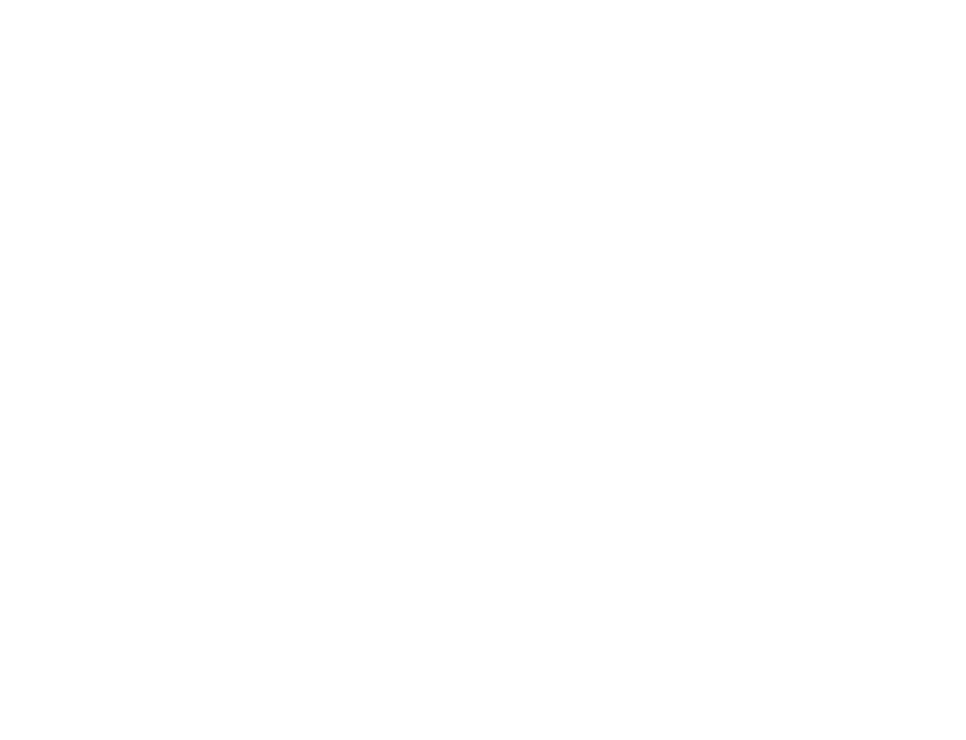
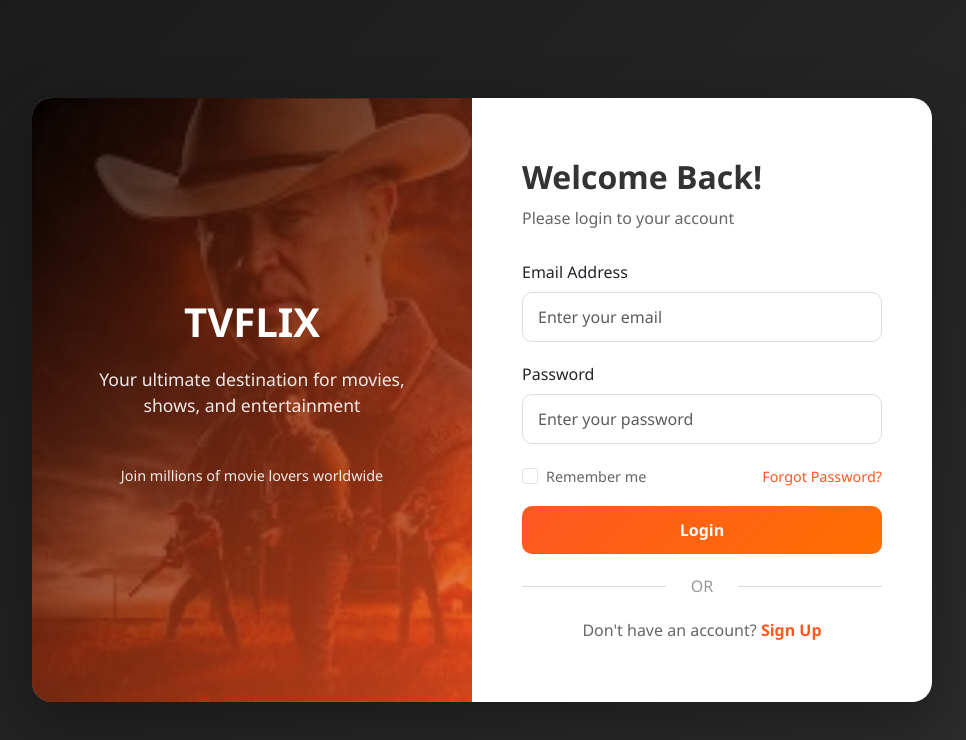
Before and after one commit to PaOneX/TVFlix, a plain HTML site: page components/login/login.html in a window 1280 px wide. Shown: the whole page, without its empty margins (158-1124 px from the left). Drawn offline with nearby package versions, Linux system fonts and the light colour scheme.

Commit message:
design login page

```diff
--- a/components/login/login.html
+++ b/components/login/login.html
@@ -3,17 +3,57 @@
 <head>
     <meta charset="UTF-8">
     <meta name="viewport" content="width=device-width, initial-scale=1.0">
-    <title>Movie Site Hero Section</title>
+    <title>Login - Movie Site</title>
     <link href="https://cdn.jsdelivr.net/npm/bootstrap@5.3.0/dist/css/bootstrap.min.css" rel="stylesheet">
-    <style>
-
-    </style>
+    <link rel="stylesheet" href="../../css/login.css">
 </head>
 <body>
+    <div class="login-container">
+        <div class="login-left">
+            <h1>TVFLIX</h1>
+            <p>Your ultimate destination for movies, shows, and entertainment</p>
+            <p style="margin-top: 30px; font-size: 0.9rem;">Join millions of movie lovers worldwide</p>
+        </div>
+
+        <div class="login-right">
+            <h2>Welcome Back!</h2>
+            <p>Please login to your account</p>
+
+            <div>
+                <div class="mb-3">
+                    <label for="email" class="form-label">Email Address</label>
+                    <input type="email" class="form-control" id="email" placeholder="Enter your email" required>
+                </div>
+
+                <div class="mb-3">
+                    <label for="password" class="form-label">Password</label>
+                    <input type="password" class="form-control" id="password" placeholder="Enter your password" required>
+                </div>
+
+                <div class="d-flex justify-content-between align-items-center mb-3">
+                    <div class="form-check">
+                        <input class="form-check-input" type="checkbox" id="remember">
+                        <label class="form-check-label" for="remember">
+                            Remember me
+                        </label>
+                    </div>
+                    <a href="#" class="forgot-password">Forgot Password?</a>
+                </div>
+
+                <a href="../../index.html" style="text-decoration: none;">                <button class="btn btn-login">Login</button>
+</a>
+
+            </div>
+
+            <div class="divider">OR</div>
 
 
+            <div class="signup-link">
+                Don't have an account? <a href="#">Sign Up</a>
+            </div>
+        </div>
+    </div>
 
 
-    <script src="https://cdn.jsdelivr.net/npm/bootstrap@5.3.0/dist/js/bootstrap.bundle.min.js"></script>
 </body>
 </html>
--- /dev/null
+++ b/css/login.css
@@ -0,0 +1,202 @@
+  body {
+            background: linear-gradient(135deg, #1a1a1a 0%, #2d2d2d 100%);
+            min-height: 100vh;
+            display: flex;
+            align-items: center;
+            justify-content: center;
+            font-family: 'Segoe UI', Tahoma, Geneva, Verdana, sans-serif;
+        }
+
+        .login-container {
+            background: white;
+            border-radius: 20px;
+            box-shadow: 0 20px 60px rgba(0, 0, 0, 0.3);
+            overflow: hidden;
+            max-width: 900px;
+            width: 100%;
+            display: flex;
+        }
+
+        .login-left {
+            background: linear-gradient(135deg, rgba(0, 0, 0, 0.397) 0%, rgba(255, 86, 34, 0.26) 100%),
+                        url('../../img/home.jpeg');
+            background-size: cover;
+            background-position: center;
+            padding: 60px 40px;
+            color: white;
+            flex: 1;
+            display: flex;
+            flex-direction: column;
+            justify-content: center;
+            align-items: center;
+            text-align: center;
+            position: relative;
+        }
+
+        .login-left::before {
+            content: '';
+            position: absolute;
+            top: 0;
+            left: 0;
+            right: 0;
+            bottom: 0;
+            background: linear-gradient(135deg, rgba(0, 0, 0, 0.7) 0%, rgba(255, 87, 34, 0.7) 100%);
+            z-index: 1;
+        }
+
+        .login-left > * {
+            position: relative;
+            z-index: 2;
+        }
+
+        .login-left h1 {
+            font-size: 2.5rem;
+            font-weight: bold;
+            margin-bottom: 20px;
+        }
+
+        .login-left p {
+            font-size: 1.1rem;
+            opacity: 0.9;
+        }
+
+        .movie-icon {
+            font-size: 80px;
+            margin-bottom: 20px;
+        }
+
+        .login-right {
+            padding: 60px 50px;
+            flex: 1;
+        }
+
+        .login-right h2 {
+            color: #333;
+            margin-bottom: 10px;
+            font-weight: 600;
+        }
+
+        .login-right p {
+            color: #666;
+            margin-bottom: 30px;
+        }
+
+        .form-control {
+            padding: 12px 15px;
+            border-radius: 10px;
+            border: 1px solid #ddd;
+            margin-bottom: 20px;
+        }
+
+        .form-control:focus {
+            border-color: #ff5722;
+            box-shadow: 0 0 0 0.2rem rgba(255, 87, 34, 0.25);
+        }
+
+        .btn-login {
+            background: linear-gradient(135deg, #ff5722 0%, #ff6f00 100%);
+            border: none;
+            color: white;
+            padding: 12px;
+            border-radius: 10px;
+            font-weight: 600;
+            width: 100%;
+            transition: transform 0.2s;
+        }
+
+        .btn-login:hover {
+            transform: translateY(-2px);
+            box-shadow: 0 5px 15px rgba(255, 87, 34, 0.4);
+        }
+
+        .divider {
+            text-align: center;
+            margin: 20px 0;
+            color: #999;
+            position: relative;
+        }
+
+        .divider::before,
+        .divider::after {
+            content: "";
+            position: absolute;
+            top: 50%;
+            width: 40%;
+            height: 1px;
+            background: #ddd;
+        }
+
+        .divider::before {
+            left: 0;
+        }
+
+        .divider::after {
+            right: 0;
+        }
+
+        .social-login {
+            display: flex;
+            gap: 10px;
+            margin-bottom: 20px;
+        }
+
+        .social-btn {
+            flex: 1;
+            padding: 10px;
+            border: 1px solid #ddd;
+            border-radius: 10px;
+            background: white;
+            cursor: pointer;
+            transition: all 0.3s;
+            font-size: 20px;
+        }
+
+        .social-btn:hover {
+            background: #f8f9fa;
+            transform: translateY(-2px);
+        }
+
+        .form-check-label {
+            color: #666;
+            font-size: 0.9rem;
+        }
+
+        .forgot-password {
+            color: #ff5722;
+            text-decoration: none;
+            font-size: 0.9rem;
+        }
+
+        .forgot-password:hover {
+            text-decoration: underline;
+        }
+
+        .signup-link {
+            text-align: center;
+            margin-top: 20px;
+            color: #666;
+        }
+
+        .signup-link a {
+            color: #ff5722;
+            text-decoration: none;
+            font-weight: 600;
+        }
+
+        .signup-link a:hover {
+            text-decoration: underline;
+        }
+
+        @media (max-width: 768px) {
+            .login-container {
+                flex-direction: column;
+            }
+
+            .login-left {
+                padding: 40px 30px;
+            }
+
+            .login-right {
+                padding: 40px 30px;
+            }
+        }
```
Also changed, not shown: index.html (+54 -4 lines), img/1.jpg, img/2.jpeg (added), img/2.jpg (deleted), img/3.jpg, img/4.jpg (deleted), img/MV5BOWMyNTA5OTItMmEyMy00MmQ4LTg0ODAtMTkwNmU1OWM1NzNmXkEyXkFqcGc@._V1_QL40_QL75_UX500_CR0,0,500,281_.jpg (deleted), img/MV5BYzgyZjE4MTktNmJiZC00YWExLTlhMWQtOTg4YWVmZjI2NDA1XkEyXkFqcGc@._V1_QL75_UX380_CR0,0,380,214_.jpg (deleted), img/home.jpeg (added).
